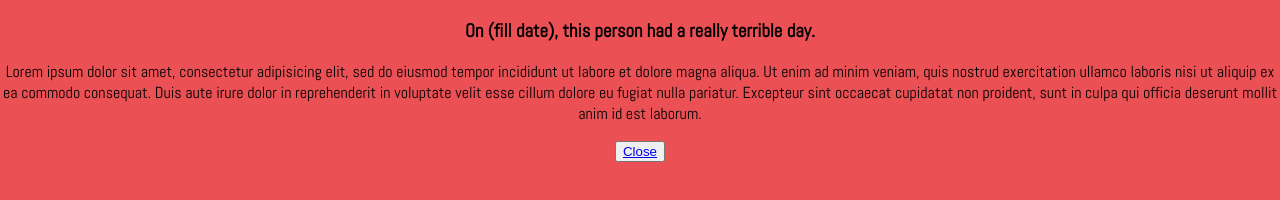
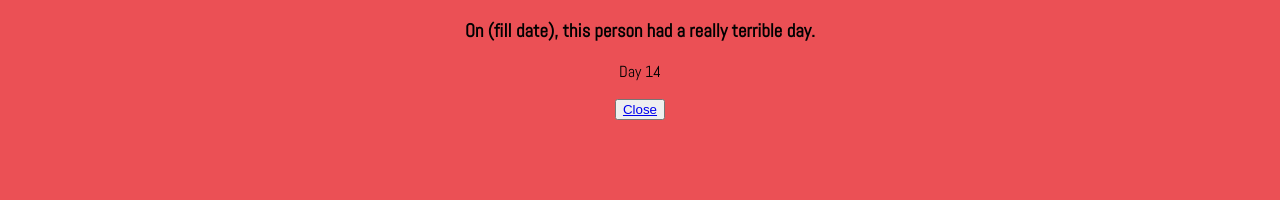
Before and after one commit to tiy-chs-q4-fee/CLR, a website: page index.html in a window 1280 px wide. Both pictures are taken after a click on the element 640 px from the left and 357 px from the top of the page. Drawn offline with nearby package versions, Linux system fonts and the light colour scheme.

Commit message:
added the jquery to update the quote into the text field

```diff
--- a/index.html
+++ b/index.html
@@ -25,7 +25,7 @@
       <!-- created the div to hold the varying information of bad day quaote -->
         <div class="badEvent">
         <!-- placement paragraph to be filled with varying bad day quote -->
-          <p>Lorem ipsum dolor sit amet, consectetur adipisicing elit, sed do eiusmod tempor incididunt ut labore et dolore magna aliqua. Ut enim ad minim veniam, quis nostrud exercitation ullamco laboris nisi ut aliquip ex ea commodo consequat. Duis aute irure dolor in reprehenderit in voluptate velit esse cillum dolore eu fugiat nulla pariatur. Excepteur sint occaecat cupidatat non proident, sunt in culpa qui officia deserunt mollit anim id est laborum.
+          <p class='quote'>Lorem ipsum dolor sit amet, consectetur adipisicing elit, sed do eiusmod tempor incididunt ut labore et dolore magna aliqua. Ut enim ad minim veniam, quis nostrud exercitation ullamco laboris nisi ut aliquip ex ea commodo consequat. Duis aute irure dolor in reprehenderit in voluptate velit esse cillum dolore eu fugiat nulla pariatur. Excepteur sint occaecat cupidatat non proident, sunt in culpa qui officia deserunt mollit anim id est laborum.
           </p>
         </div>
         <!-- basic button for "close" -->
--- a/js/main.js
+++ b/js/main.js
@@ -94,6 +94,7 @@
 
   event.preventDefault();
   $(".textBox").toggleClass('replace');
+  $('.quote').text(findQuote (todaysMonth, todaysDay));
 
 });
 });
```
